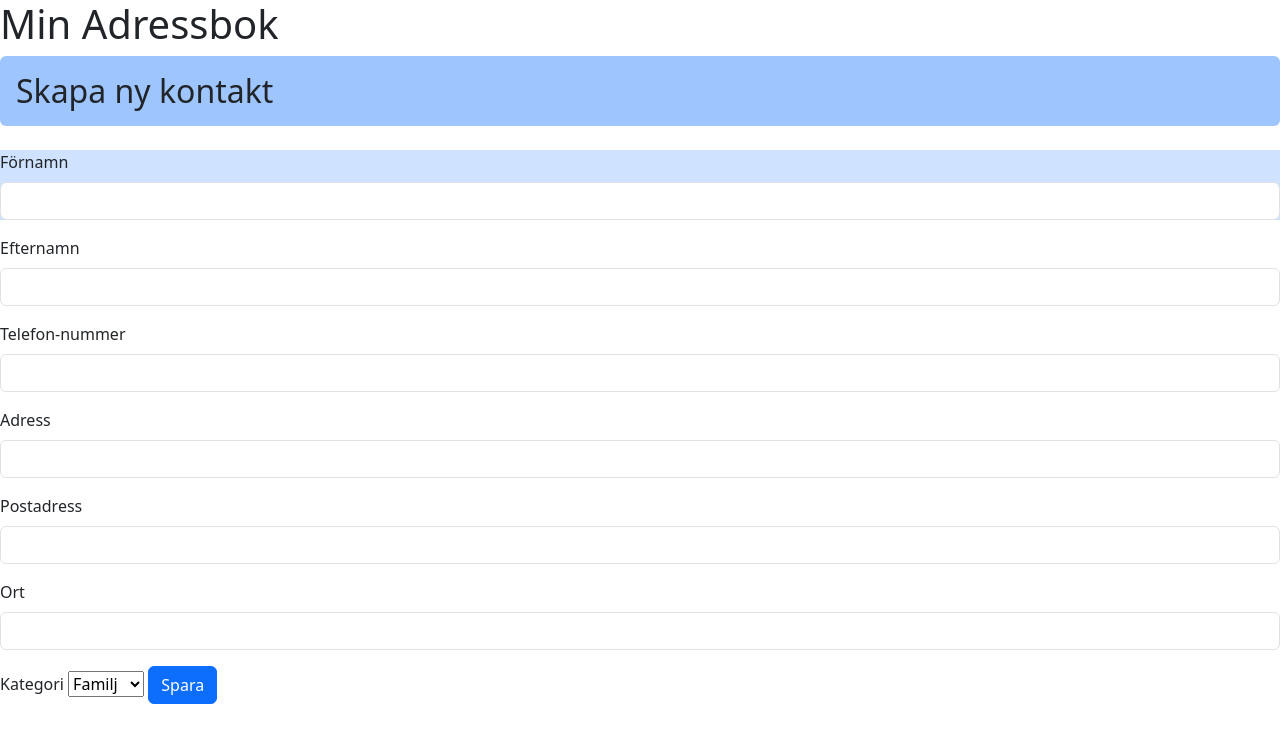
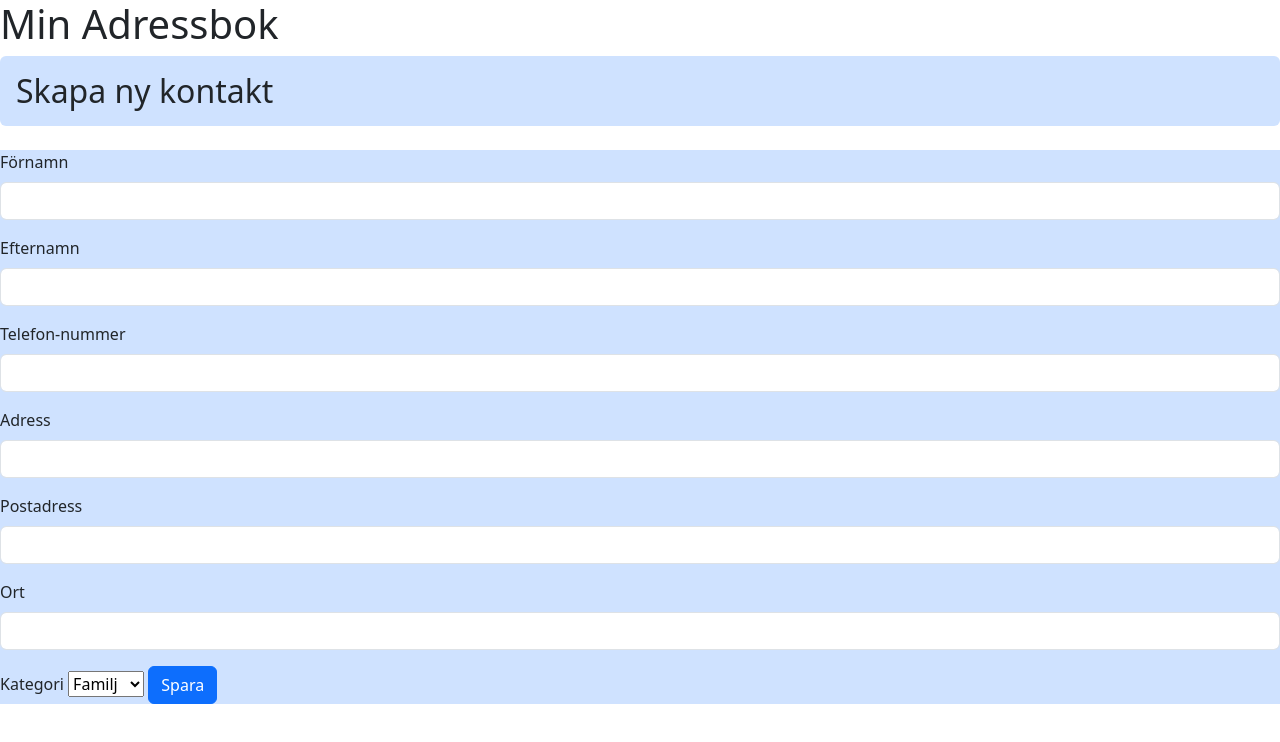
Before and after one commit to Ziggybush/gik339-grupp10-projekt, a website: page public/index.html in a window 1280 px wide. Drawn offline with nearby package versions, Linux system fonts and the light colour scheme; no server answers.

```diff
--- a/public/index.html
+++ b/public/index.html
@@ -17,14 +17,11 @@
       <h1>Min Adressbok</h1>
     </header>
     <main>
-      <div
-        class="p-3 mb-4 rounded"
-        style="background-color: var(--bs-primary-border-subtle)"
-      >
+      <div class="p-3 mb-4 rounded bg-primary-subtle">
         <h2 class="mb-0">Skapa ny kontakt</h2>
       </div>
-      <form id="newContactForm">
-        <div class="mb-3" style="background-color: var(--bs-primary-bg-subtle)">
+      <form id="newContactForm" class="bg-primary-subtle">
+        <div class="mb-3">
           <label for="firstName" class="form-label">Förnamn</label>
           <input type="text" class="form-control" id="firstName" />
         </div>
```
